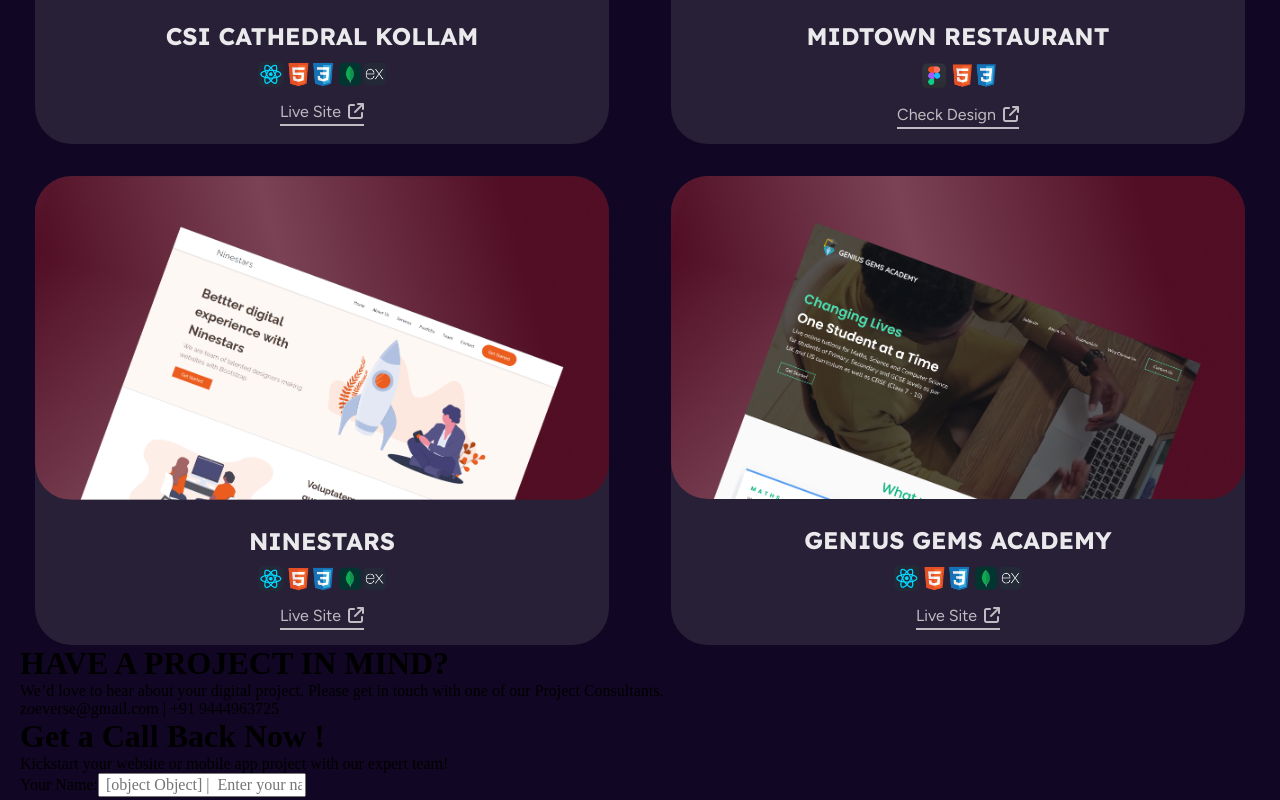
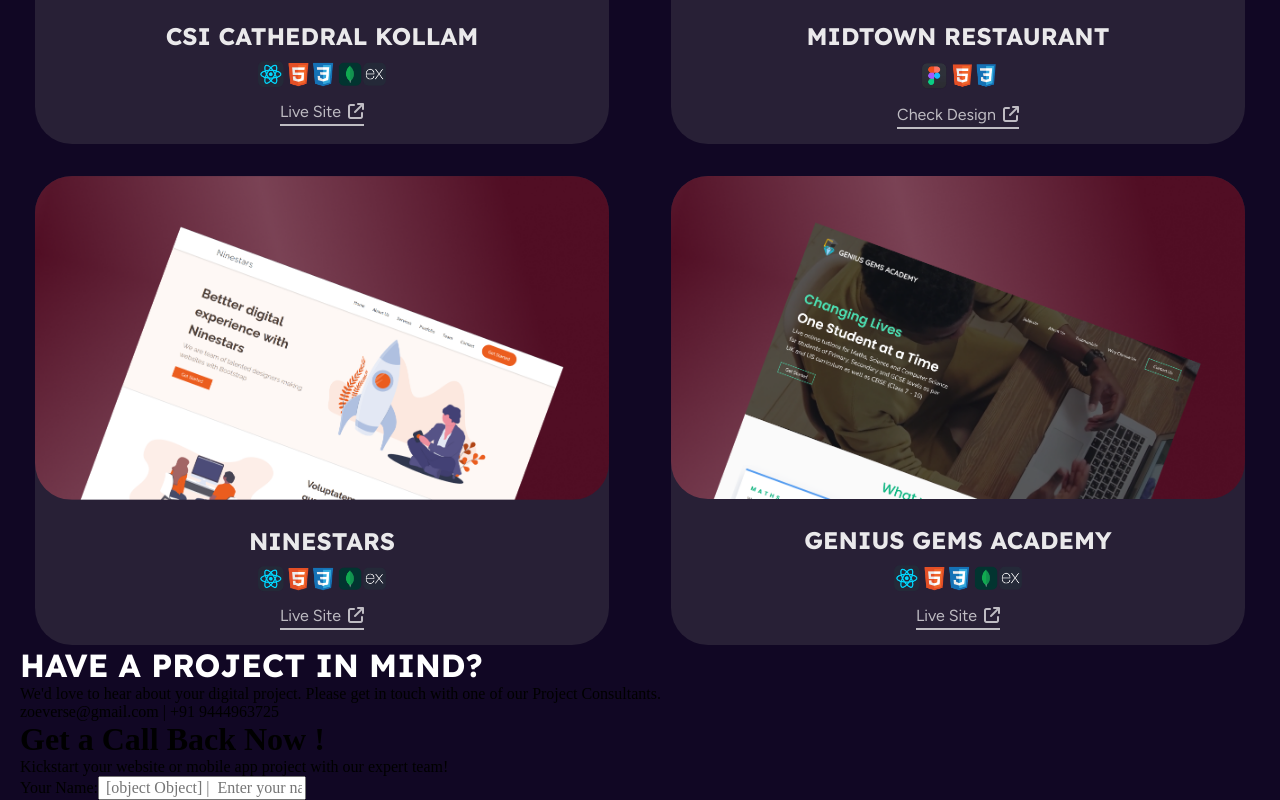
Before and after one commit to githuber-boop/ZoeVerse, a React (Vite) app: page / in a window 1280 px wide. Shown: the part 2056-2856 px from the top of the page. Built offline with nearby package versions, Linux system fonts and the light colour scheme.

Commit message:
indexing

```diff
--- a/index.html
+++ b/index.html
@@ -4,10 +4,10 @@
     <meta charset="UTF-8" />
     <link rel="icon" href="/logo.ico" type="image/x-icon" />
     <meta name="viewport" content="width=device-width, initial-scale=1.0" />
-    <meta name="description" content="ZoeVerse is a leading web development and design company offering innovative solutions for your business.">
+    <meta name="description" content="ZoeVerse crafts responsive, modern websites tailored to your business. From sleek designs to robust functionality, we deliver web solutions that engage users and drive results.">
     <meta name="keywords" content="Web Development, Web Design, ZoeVerse, Software Development, Digital Solutions, Web Content Creation">
     <meta name="google-site-verification" content="vjEu2xOqEkuuTbOctSnQlPWXVYQLwt13X7QhrJrga8w" />
-    <title>ZoeVerse: Web Development and Design Company</title>
+    <title>ZoeVerse | Custom Web Development & Design Solutions</title>
     <link rel="stylesheet" href="https://cdnjs.cloudflare.com/ajax/libs/font-awesome/6.6.0/css/all.min.css" integrity="sha512-Kc323vGBEqzTmouAECnVceyQqyqdsSiqLQISBL29aUW4U/M7pSPA/gEUZQqv1cwx4OnYxTxve5UMg5GT6L4JJg==" crossorigin="anonymous" referrerpolicy="no-referrer" />
   </head>
   <body>
--- a/src/App.jsx
+++ b/src/App.jsx
@@ -146,7 +146,7 @@
         <div className="contact-us">
           <div className="contact-details">
             <h1>HAVE A PROJECT IN MIND?</h1>
-            <p>We’d love to hear about your digital project. Please get in touch with one of our Project Consultants.</p>
+            <p>We'd love to hear about your digital project. Please get in touch with one of our Project Consultants.</p>
             <p>zoeverse@gmail.com  |  +91 9444963725</p>
           </div>
 
--- a/src/index.css
+++ b/src/index.css
@@ -381,6 +381,11 @@
   margin-left: 3px;
 }
 
+.contact-details h1 {
+  color: white;
+  font-family: 'Readex Pro';
+}
+
 
 @media only screen and (max-width: 900px) {
   .two-col {
```
